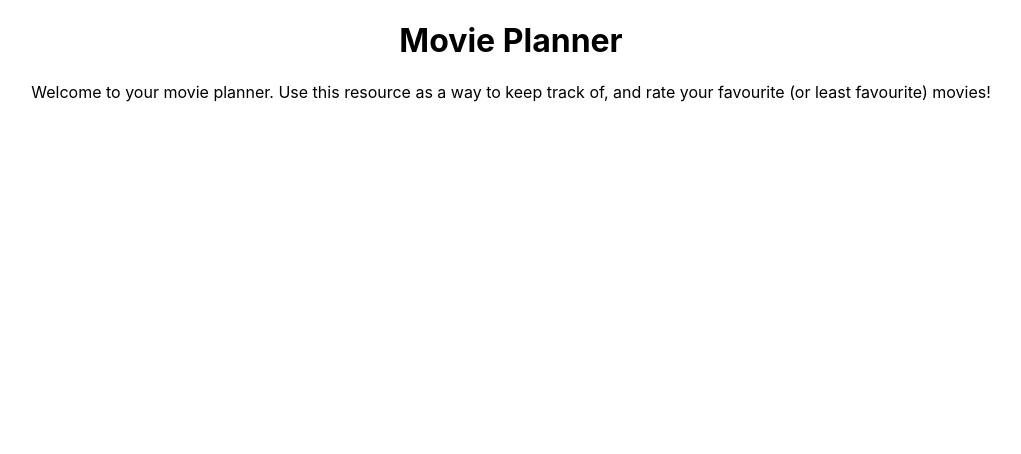
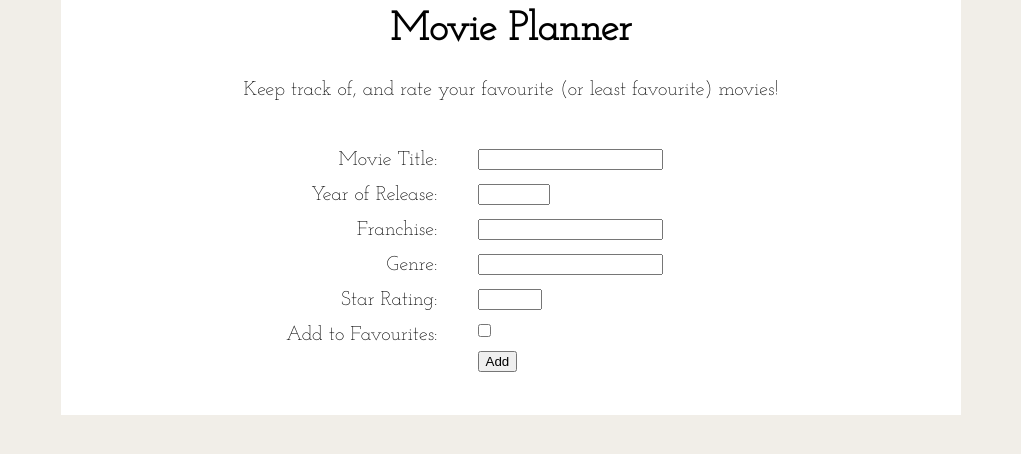
Before and after one commit to owenmilliner/movie-planner, a React (Create React App) app in the folder movie-planner/: page / in a window 1280 px wide. Shown: the top 454 px of the page, without its empty margins (129-1150 px from the left). Built offline with nearby package versions, Linux system fonts and the light colour scheme.

Commit message:
Insert form created. (No functionality)

```diff
--- a/movie-planner/public/index.html
+++ b/movie-planner/public/index.html
@@ -8,6 +8,7 @@
       name="description"
       content="Web site created using create-react-app"
     />
+    <link href="https://fonts.googleapis.com/css2?family=Josefin+Slab:wght@300&family=Playfair+Display&family=Poiret+One&display=swap" rel="stylesheet">
 
     <title>Owens Movie Planner</title>
   </head>
--- a/movie-planner/src/App.css
+++ b/movie-planner/src/App.css
@@ -1,3 +1,53 @@
 .App {
   text-align: center;
+  max-width: 900px;
+  margin-left: auto;
+  margin-right: auto;
+  background-color: white;
+  font-family: 'Josefin Slab', serif;
+  font-size: 20px;
+  height: 100%;
 }
+
+h1 {
+    margin:0;
+    padding: 10px;
+}
+
+header {
+    padding-bottom: 15px;
+}
+
+#movieForm {
+    width: 50%;
+    height: 250px;
+    margin-left: auto;
+    margin-right: auto;
+    margin-bottom: 10px;
+}
+
+.formSections {
+    margin: 0;
+    width: fit-content;
+    text-align: right;
+    display: inline;
+    float: left;
+    margin-right: 40px;
+}
+
+label {
+    display: block;
+    margin: 0;
+    margin-top: 15px;
+}
+
+input {
+    display: block;
+    margin: 0;
+    margin-top: 14px;
+}
+
+button {
+    margin-top: 14px;
+    display: block;
+}
--- a/movie-planner/src/App.js
+++ b/movie-planner/src/App.js
@@ -1,10 +1,16 @@
 import './App.css';
+import InsertForm from './components/InsertForm';
+import MovieList from './components/MovieList';
+import Overview from './components/Overview';
 import Title from './components/Title';
 
 function App() {
   return (
     <div className="App">
       <Title />
+      <Overview />
+      <InsertForm />
+      <MovieList />
     </div>
   );
 }
--- a/movie-planner/src/components/InsertForm.jsx
+++ b/movie-planner/src/components/InsertForm.jsx
@@ -1,6 +1,28 @@
 const InsertForm = () => {
     return (
       <section id="InsertForm">
+          <form id="movieForm">
+              <div className="formSections">
+              <label htmlFor="title">Movie Title:</label>
+              <label htmlFor="date">Year of Release:</label>
+              <label htmlFor="franchise">Franchise:</label>
+              <label htmlFor="genre">Genre:</label>
+              <label htmlFor="rating">Star Rating:</label>
+              <label htmlFor="favourite">Add to Favourites:</label>
+              </div>
+
+              <div className="formSections">
+              <input type="text" id="title"></input>
+              <input type="number" min="1900" max="2021" id="date"></input>
+              <input type="text" id="franchise"></input>
+              <input type="text" id="genre"></input>
+              <input type="number" min="0" max="5" step="0.5" id="rating"></input>
+              <input type="checkbox" id="favourite"></input>
+              <button id="addTasks" type="submit">Add</button>
+              </div>
+
+          </form>
+          <br/>
       </section>
     );
   };
--- a/movie-planner/src/components/Title.jsx
+++ b/movie-planner/src/components/Title.jsx
@@ -2,7 +2,7 @@ const Title = () => {
     return (
       <header>
         <h1>Movie Planner</h1>
-        <p>Welcome to your movie planner. Use this resource as a way to keep track of, and rate your favourite (or least favourite) movies!</p>
+        <p>Keep track of, and rate your favourite (or least favourite) movies!</p>
       </header>
     );
   };
--- a/movie-planner/src/index.css
+++ b/movie-planner/src/index.css
@@ -1,13 +1,9 @@
+html {
+    font-family: "Josefin Sans", sans-serif;
+}
+
 body {
   margin: 0;
-  font-family: -apple-system, BlinkMacSystemFont, 'Segoe UI', 'Roboto', 'Oxygen',
-    'Ubuntu', 'Cantarell', 'Fira Sans', 'Droid Sans', 'Helvetica Neue',
-    sans-serif;
-  -webkit-font-smoothing: antialiased;
-  -moz-osx-font-smoothing: grayscale;
+  background-color:#F1EEE8;
+  height: 100%;
 }
-
-code {
-  font-family: source-code-pro, Menlo, Monaco, Consolas, 'Courier New',
-    monospace;
-}
```
